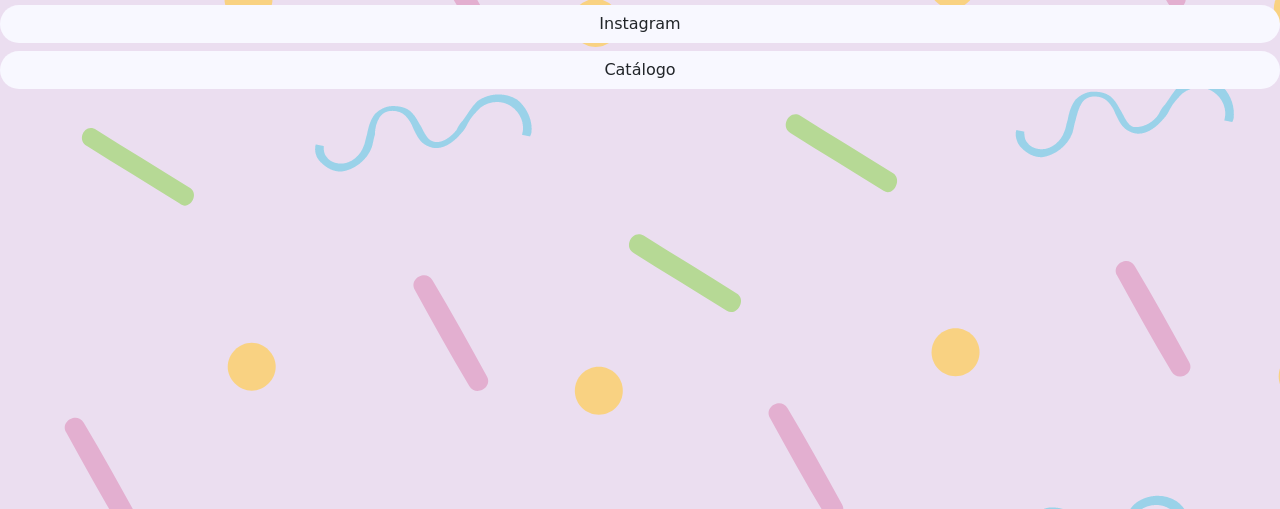
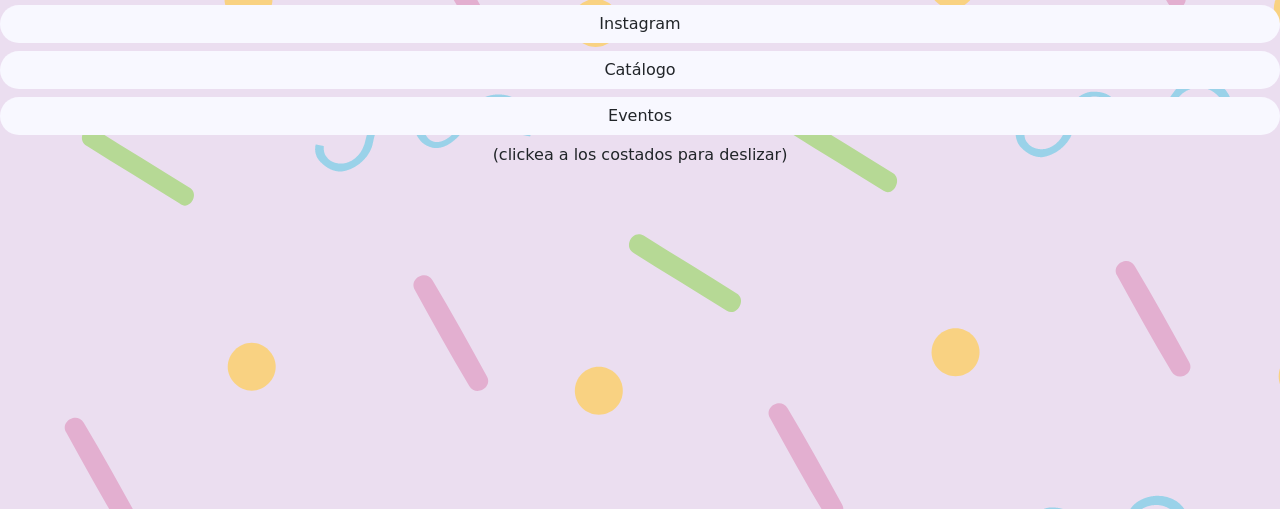
Before and after one commit to brunosilvaasp/Daniela.pastryshop, a plain HTML site: page index.html in a window 1280 px wide. Shown: the part 291-800 px from the top of the page. Drawn offline with nearby package versions, Linux system fonts and the light colour scheme.

Commit message:
agregué un nuevo botón

```diff
--- a/estilo.css
+++ b/estilo.css
@@ -15,8 +15,9 @@
 .d-grid{
       text-decoration: none;
       border-radius: 20px;
-
-
-
+}
+#aclaracion{
+      font-family: 'Dancing Script', cursive;
+      text-align: center;
 
 }
--- a/index.html
+++ b/index.html
@@ -21,6 +21,8 @@
         <a id="boton1" class="d-grid gap-2"  href="https://wa.me/message/D756UQEC5QVZD1"><button class="btn" type="button">WhatsApp</button></a>
         <a id="boton" class="d-grid gap-2" href="https://instagram.com/danielarodriguezpasteleria?igshid=YmMyMTA2M2Y="> <button class="btn" type="button"> Instagram </button></a>
         <a id="boton1" class="d-grid gap-2"  href="https://brunosilvaasp.github.io/pastryshop/"><button class="btn" type="button">Catálogo</button></a>
+        <a id="boton1" class="d-grid gap-2"  href="https://brunosilvaasp.github.io/presupuestosDaniela/"><button class="btn" type="button">Eventos</button></a>
+    <p id="aclaracion">(clickea a los costados para deslizar)    </p>
     </div>
 
 
```
